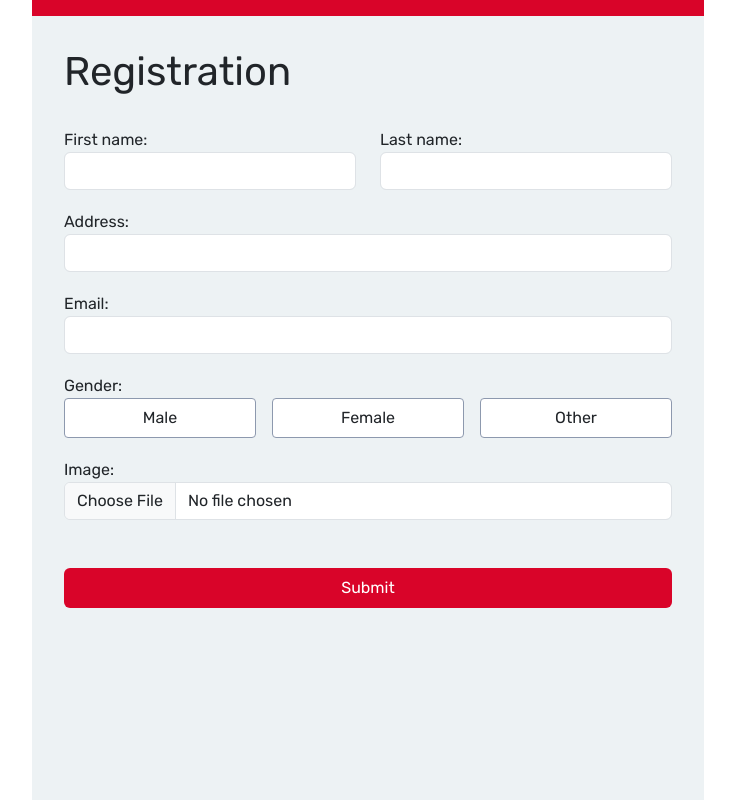
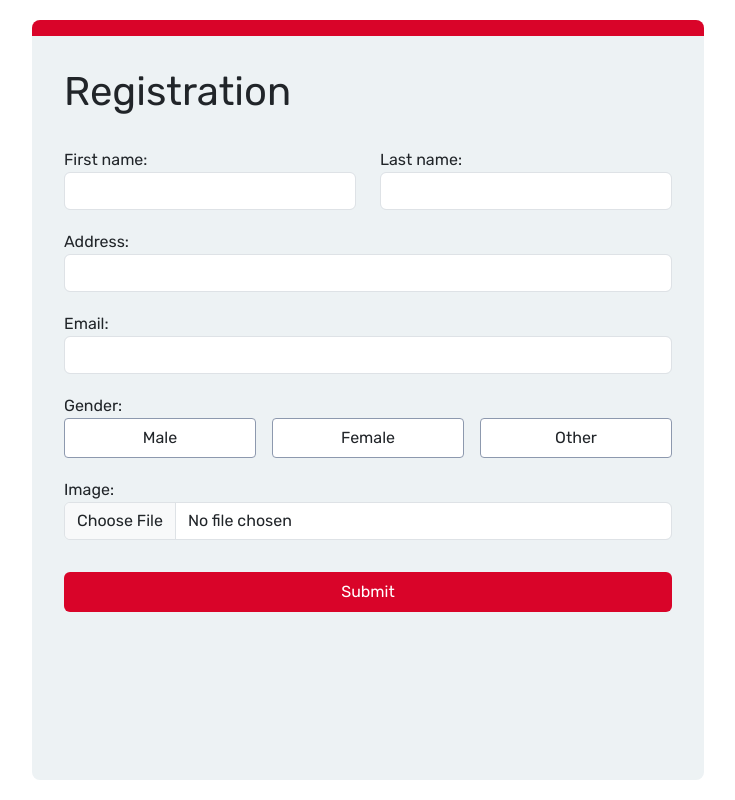
Before and after one commit to dawnj26/SIM_reg, a PHP site: page /pages/register.php in a window 1280 px wide. Shown: the whole page, without its empty margins (272-1007 px from the left). Run offline with PHP 8.4, Linux system fonts and the light colour scheme.

Commit message:
adjust margins

```diff
--- a/styles/registration.css
+++ b/styles/registration.css
@@ -10,8 +10,10 @@
 
 .main-container {
     width: 672px;
-    height: 100vh;
+    height: 95vh;
     background-color: #EDF2F4;
+    border-radius: 8px;
+    overflow: hidden;
 }
 
 .top {
@@ -59,5 +61,5 @@
     width: 100%;
     height: 2.5rem;
     border: none;
-    margin-top: 3rem;
+    margin-top: 2rem;
 }
```
